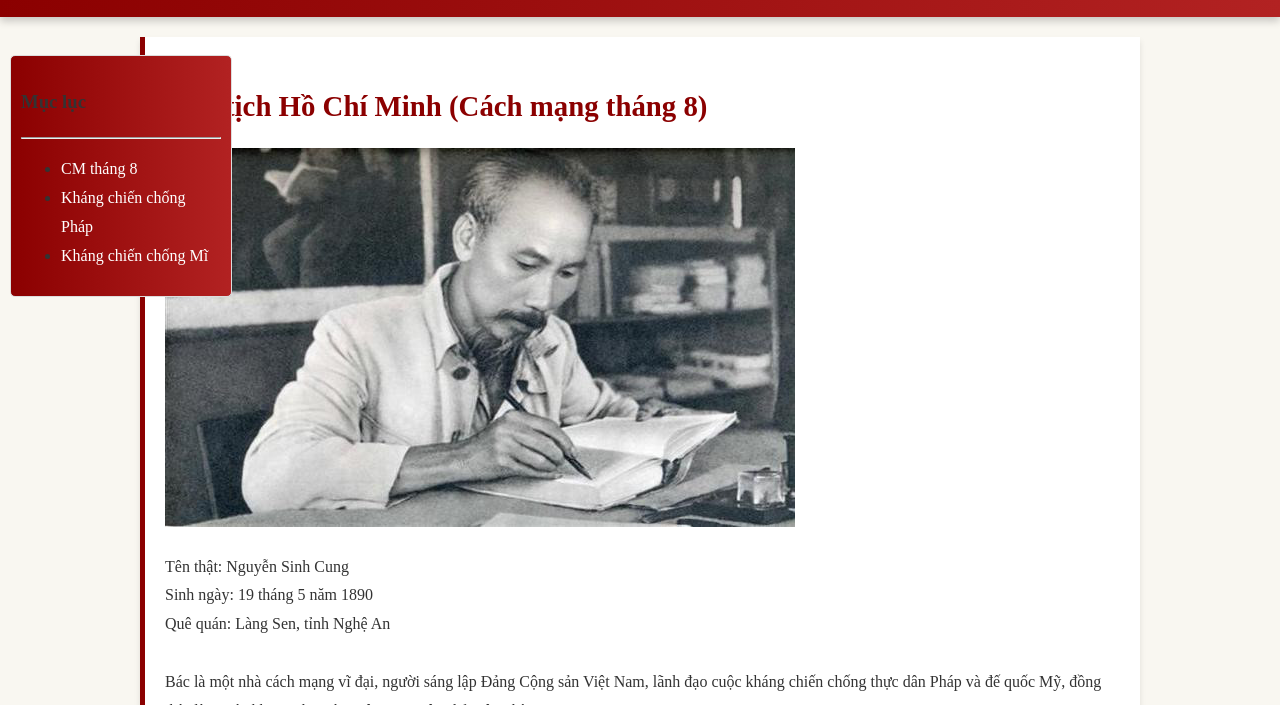
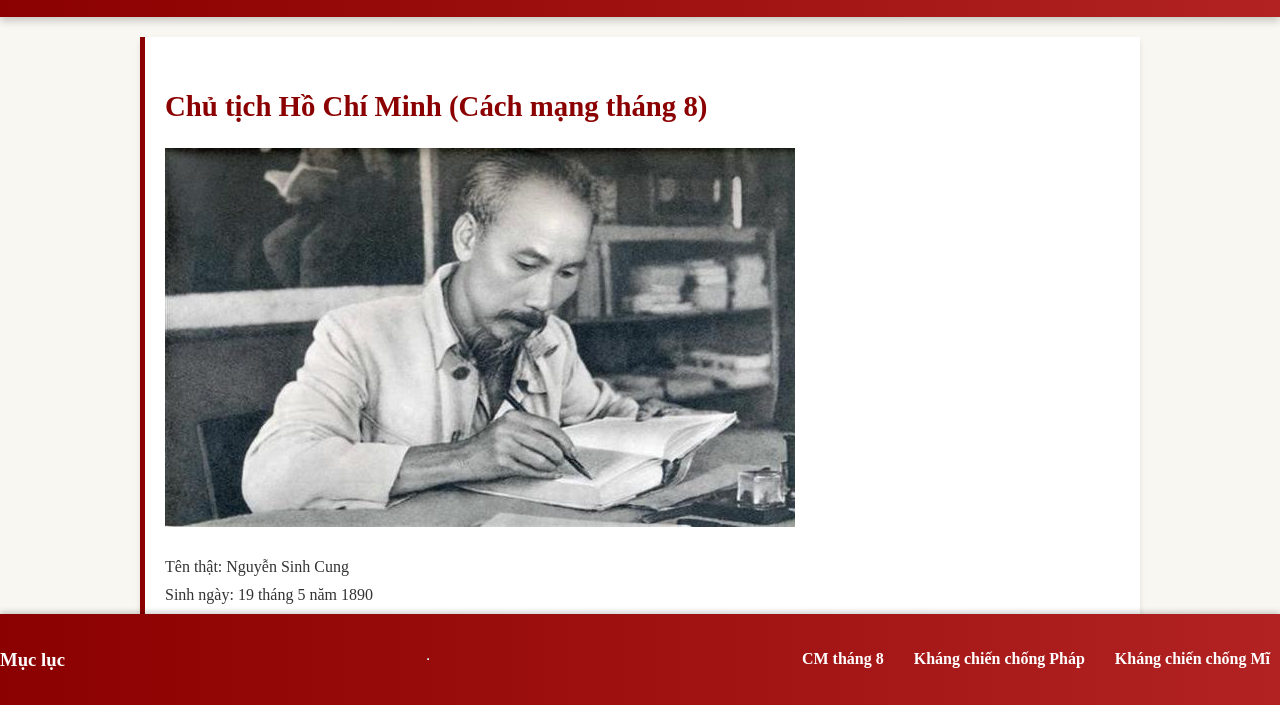
Before and after one commit to TeaNTeaonline/12A6, a plain HTML site: page index.html in a window 1280 px wide. Shown: the part 95-800 px from the top of the page. Drawn offline with Linux system fonts and the light colour scheme.

Commit message:
Update index.html

```diff
--- a/index.html
+++ b/index.html
@@ -33,22 +33,44 @@
             line-height: 1.8;
         }
         .toc {
-        position: fixed; /* Cố định vị trí */
-        top: 150px; /* Khoảng cách từ đỉnh màn hình */
-        left: 10px; /* Khoảng cách từ cạnh trái */
-        background: linear-gradient(to right, #8b0000, #b22222);
-        padding: 10px;
-        border: 1px solid #ddd;
-        border-radius: 5px;
-        width: 200px; /* Đặt chiều rộng cố định */
+            position: fixed;
+            bottom: 0;
+            left: 0;
+            width: 100%;
+            background: linear-gradient(to right, #8b0000, #b22222);
+            color: white;
+            display: flex;
+            justify-content: center;
+            align-items: center;
+            padding: 10px 0;
+            z-index: 1000;
+            box-shadow: 0 -2px 6px rgba(0, 0, 0, 0.2);
         }
-        .toc a {
+
+        .toc ul {
+            list-style: none;
+            display: flex;
+            gap: 10px;
+            padding: 0;
+            margin: 0;
+        }
+
+        .toc ul li {
+            display: inline;
+        }
+
+        .toc ul li a {
             text-decoration: none;
             color: white;
+            font-weight: bold;
+            padding: 5px 10px;
+            border-radius: 5px;
         }
-        .toc a:hover {
-            text-decoration: underline;
+
+        .toc ul li a:hover {
+            background: linear-gradient(to right, #8b0000, #b22222);
         }
+
        .toc.collapsed {
             height: 40px; /* Thanh mục lục hẹp khi thu nhỏ */
             overflow: hidden;
```
